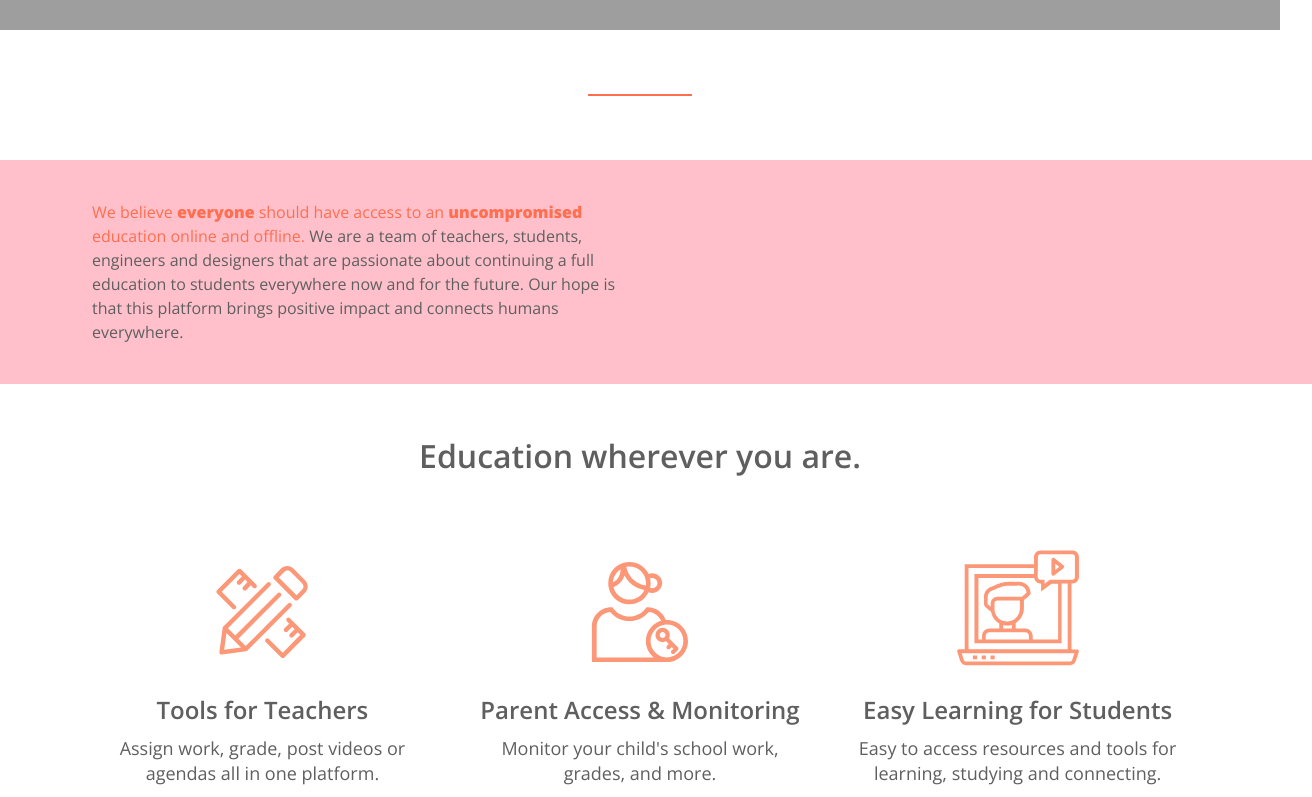
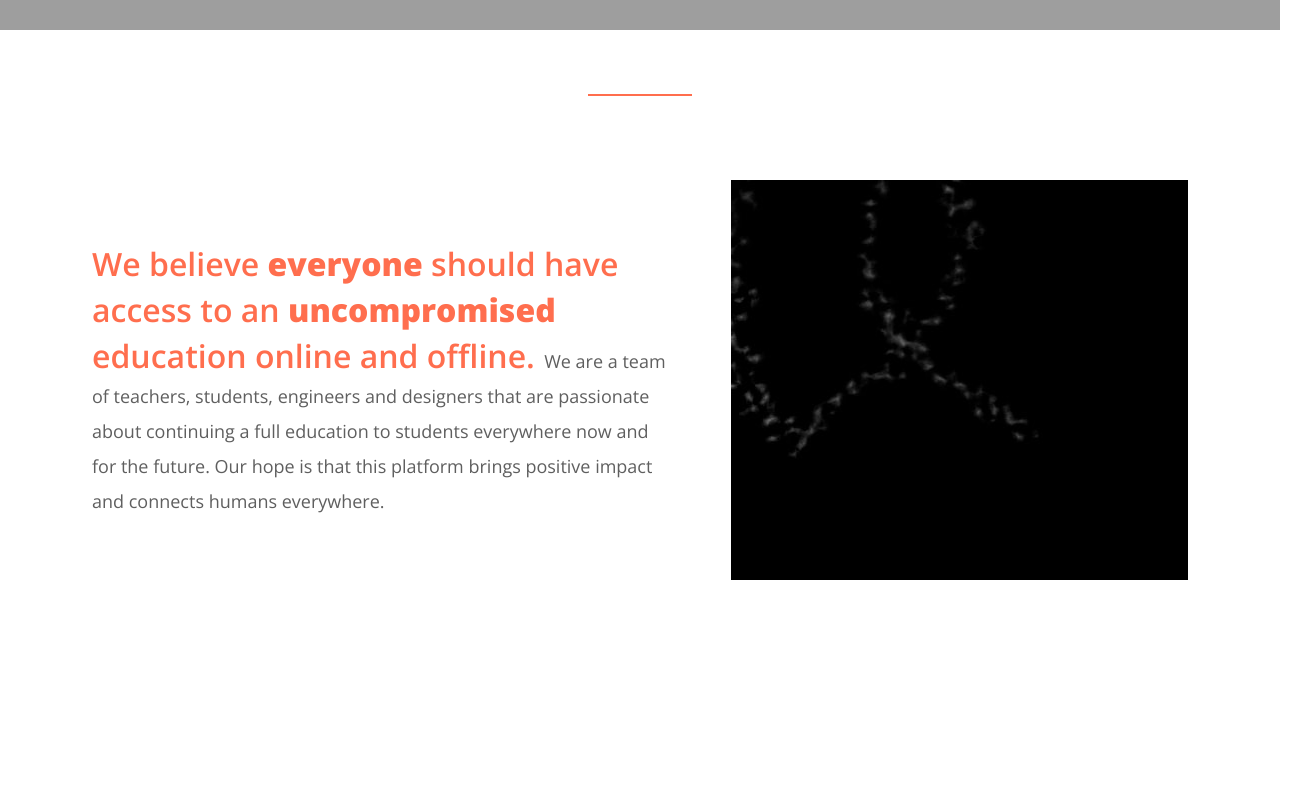
Before and after one commit to American-Teachers/American-Teachers, a React (Create React App) app in the folder wwwroot/: page /why-us in a window 1280 px wide. Shown: the part 707-1504 px from the top of the page, 1312 px wide, since content can reach past the window. Built offline with nearby package versions, Linux system fonts and the light colour scheme; grey boxes are pictures that could not be loaded.

Commit message:
finish basic setup for web view

```diff
--- a/wwwroot/src/pages/WhyUs.js
+++ b/wwwroot/src/pages/WhyUs.js
@@ -64,10 +64,9 @@ const useStyles = makeStyles((theme) => ({
   },
 
   mainSection: {
-    position: 'static',
-    backgroundColor: 'pink',
-    margin: `${theme.spacing(8)}px 0 0`,
-    padding: `${theme.spacing(3)}px ${theme.spacing(9.5)}px`
+    width: '100%',
+    margin: `${theme.spacing(8)}px 0 ${theme.spacing(19.5)}px`,
+    padding: `${theme.spacing(2.5)}px ${theme.spacing(11.5)}px`
   },
   mainCopyBold: {
     '& span.boldMe': {
@@ -75,11 +74,22 @@ const useStyles = makeStyles((theme) => ({
     }
   },
   mainCopy: {
-    '& span.orangeMe': {color: theme.palette.primary.main},
-    '& span.boldMe': {fontWeight: 800}
+    fontSize: '18px',
+    lineHeight: '35px',
+    paddingRight: theme.spacing(8),
+
+    '& span.orangeMe': {
+      fontSize: '32px',
+      lineHeight: '45px',
+      color: theme.palette.primary.main,
+      fontWeight: 600,
+      '& span.boldMe': {fontWeight: 800}
+    },
   },
   copyImg: {
-
+    backgroundImage: `url("${gettingImg}")`,
+    width: '100%',
+    height: theme.spacing(50)
   }
 }))
 
@@ -129,17 +139,17 @@ export default function WhyUs() {
 
         <Divider/>
 
-        <Grid container className={classes.mainSection} spacing={4}>
-          <Grid item sm={6}>
+        <Grid container className={classes.mainSection} alignItems='center'>
+          <Grid item md={7} sm={12}>
 
             <Typography className={classes.mainCopy}>
               <BoldCopy string={whyUsData.bodyCopy.bold}/>
-              &nbsp;
+              &nbsp;&nbsp;
               {whyUsData.bodyCopy.body}
             </Typography>
           </Grid>
 
-          <Grid item sm={6}>
+          <Grid item md={5} sm={12}>
             <div className={classes.copyImg}/>
           </Grid>
         </Grid>
```
